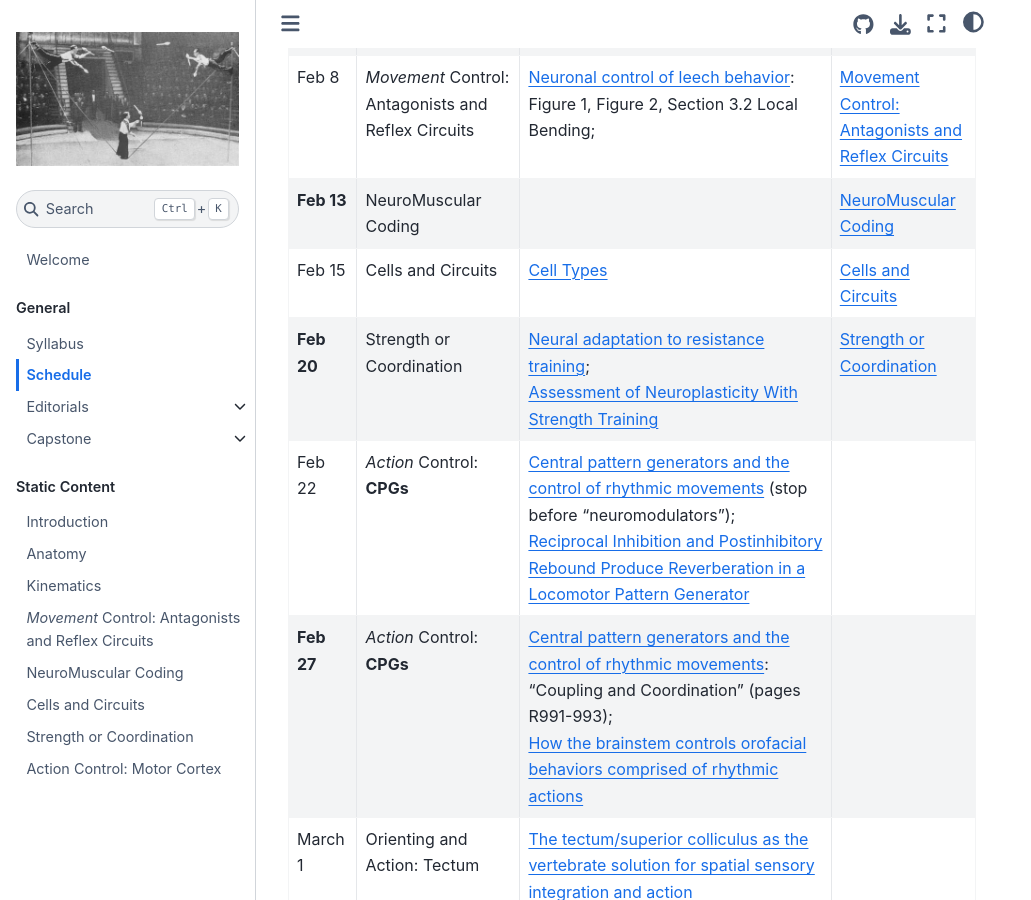
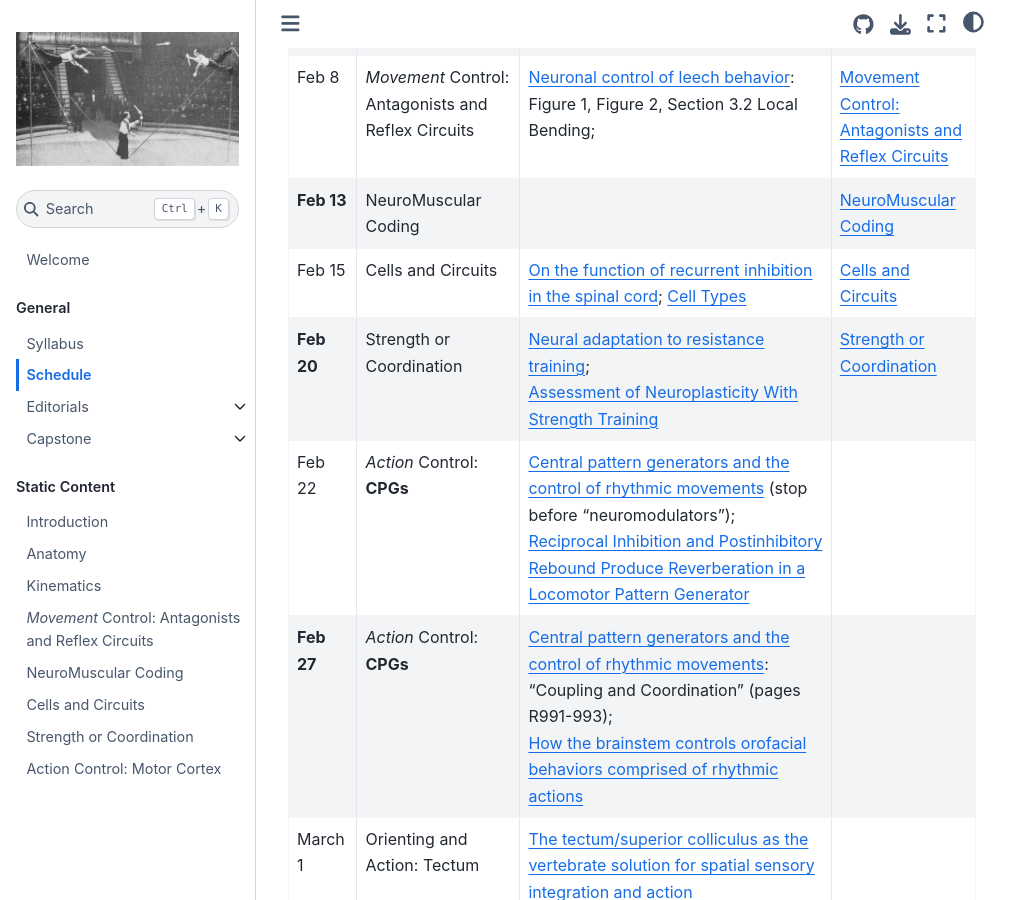
Before and after one commit to neurologic/Neurobiology-Movement, a Jupyter Book: the page built from schedule.md, in a window 1280 px wide and 900 px high, scrolled down 502 px. Shown: the whole window, without its empty margins (0-1031 px from the left). Built offline with Jupyter Book 1.0.4 settings and Sphinx 7.4.7 and the Sphinx Book theme 1.1.4, drawn with Linux system fonts in a browser that asks for light colours; pages that are not in the unit, such as notebooks, are missing from menus.

Commit message:
regular push

```diff
--- a/schedule.md
+++ b/schedule.md
@@ -13,7 +13,7 @@ The *Pages* column contains links to materials we will use during class that day
 | **Feb 6** | Movement | [Kinematics](https://en.wikipedia.org/wiki/Study_of_animal_locomotion) | [](../markdown/kinematics) |
 | Feb 8 | *Movement* Control: Antagonists and Reflex Circuits | [Neuronal control of leech behavior](https://doi.org/10.1016/j.pneurobio.2005.09.004): Figure 1, Figure 2, Section 3.2 Local Bending; | [](../markdown/movement-control_antagonists-reflex)  |
 | **Feb 13** | NeuroMuscular Coding |  | [](../markdown/neuro-muscle-coding) |
-| Feb 15 | Cells and Circuits |[Cell Types](cell-types-class-prep) | [](../markdown/cells-circuits)  |
+| Feb 15 | Cells and Circuits | [On the function of recurrent inhibition in the spinal cord](https://doi.org/10.1007/bf00237722); [Cell Types](cell-types-class-prep) | [](../markdown/cells-circuits)  |
 | **Feb 20** | Strength or Coordination | [Neural adaptation to resistance training](https://doi.org/10.1249/00005768-198810001-00009);<br>[Assessment of Neuroplasticity With Strength Training](https://doi.org/10.1249/JES.0000000000000229) | [](../markdown/strength-coordination) |
 | Feb 22 | *Action* Control: **CPGs** | [Central pattern generators and the control of rhythmic movements](https://doi.org/10.1016/s0960-9822%2801%2900581-4) (stop before "neuromodulators");<br> [Reciprocal Inhibition and Postinhibitory Rebound Produce Reverberation in a Locomotor Pattern Generator](https://doi.org/10.1126/science.229.4711.402) |  |
 | **Feb 27** | *Action* Control: **CPGs** | [Central pattern generators and the control of rhythmic movements](https://doi.org/10.1016/s0960-9822%2801%2900581-4): "Coupling and Coordination" (pages R991-993);<br> [How the brainstem controls orofacial behaviors comprised of rhythmic actions](https://doi.org/10.1016/j.tins.2014.05.001) |  |
```
Also changed, not shown: markdown/cells-circuits.md (+6 -0 lines).
